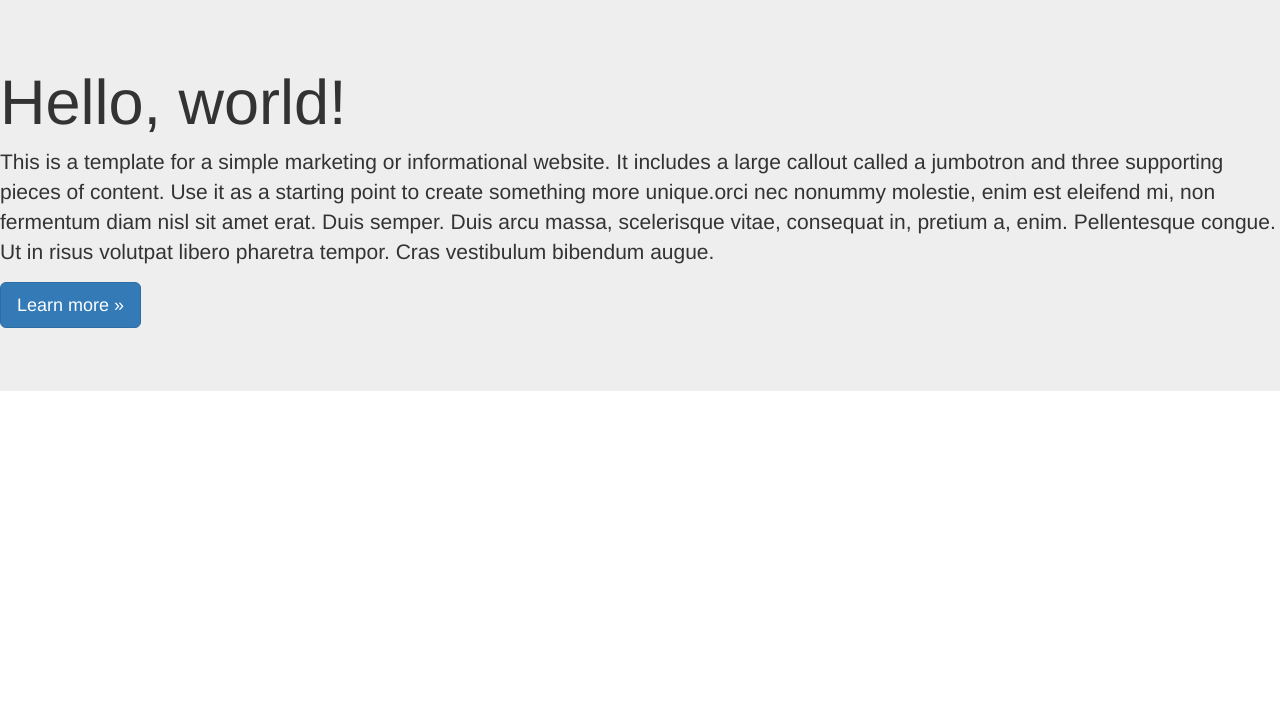
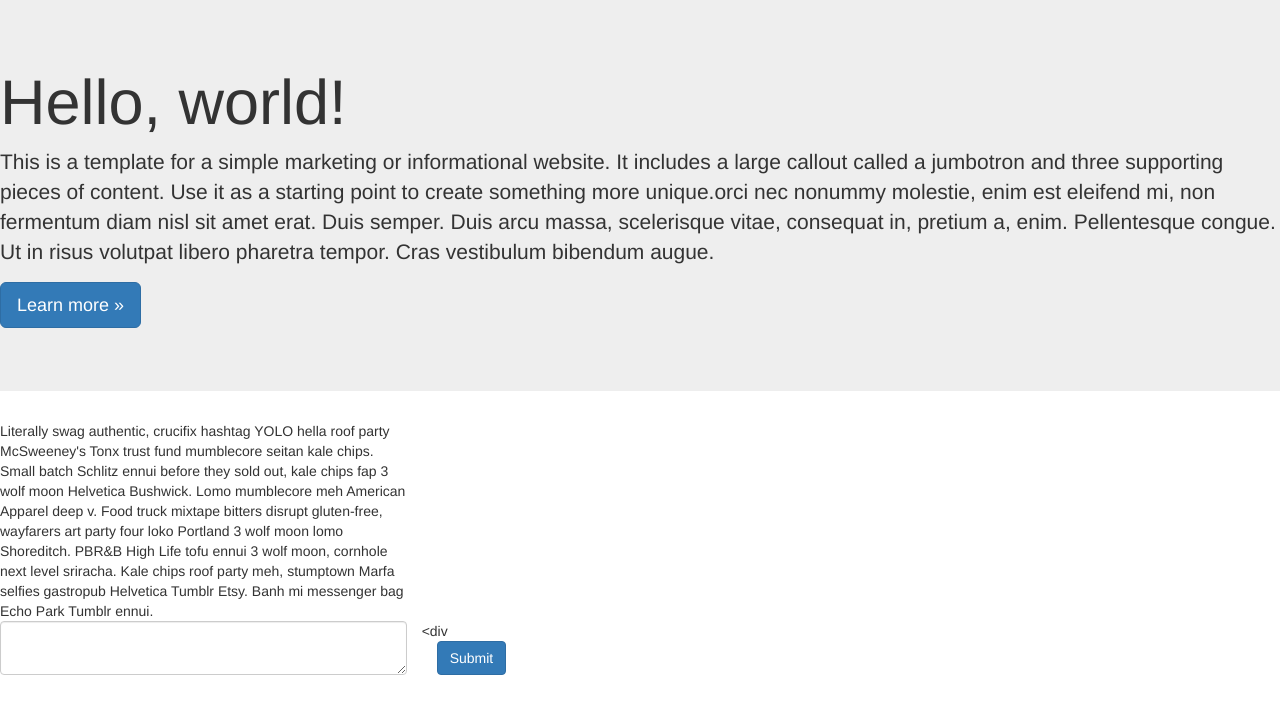
Before and after one commit to leochilds/digitalalchemy, a Jekyll site: the page built from _posts/2014-06-17-bootstrap.markdown, in a window 1280 px wide. Shown: the top 714 px of the page. Built offline with Jekyll 4.4.1, drawn with Linux system fonts in a browser that asks for light colours; nearby versions of some CDN libraries.

Commit message:
Update 2014-06-17-bootstrap.markdown

```diff
--- a/_posts/2014-06-17-bootstrap.markdown
+++ b/_posts/2014-06-17-bootstrap.markdown
@@ -10,3 +10,22 @@ categories: jekyll update
         <p>This is a template for a simple marketing or informational website. It includes a large callout called a jumbotron and three supporting pieces of content. Use it as a starting point to create something more unique.orci nec nonummy molestie, enim est eleifend mi, non fermentum diam nisl sit amet erat. Duis semper. Duis arcu massa, scelerisque vitae, consequat in, pretium a, enim. Pellentesque congue. Ut in risus volutpat libero pharetra tempor. Cras vestibulum bibendum augue. </p>
         <p><a href="#" class="btn btn-primary btn-lg" role="button">Learn more »</a></p>
       </div>
+
+
+<div class="row">
+ 	<div class="col-md-4">
+ 		Literally swag authentic, crucifix hashtag YOLO hella roof party McSweeney's Tonx trust fund mumblecore seitan kale chips. Small batch Schlitz ennui before they sold out, kale chips fap 3 wolf moon Helvetica Bushwick. Lomo mumblecore meh American Apparel deep v. Food truck mixtape bitters disrupt gluten-free, wayfarers art party four loko Portland 3 wolf moon lomo Shoreditch. PBR&B High Life tofu ennui 3 wolf moon, cornhole next level sriracha. Kale chips roof party meh, stumptown Marfa selfies gastropub Helvetica Tumblr Etsy. Banh mi messenger bag Echo Park Tumblr ennui.
+
+ 	</div>
+ </div>
+ <div class="row">
+ 	<div class="col-md-4">
+		<textarea class="form-control" rows="2"></textarea>
+ 	</div>
+ 	<div
+<div class="row">
+ 	<div class="col-md-4">
+ 		<input class="btn btn-primary" type="submit" value="Submit">
+ 	</div>
+
+</div>
```
